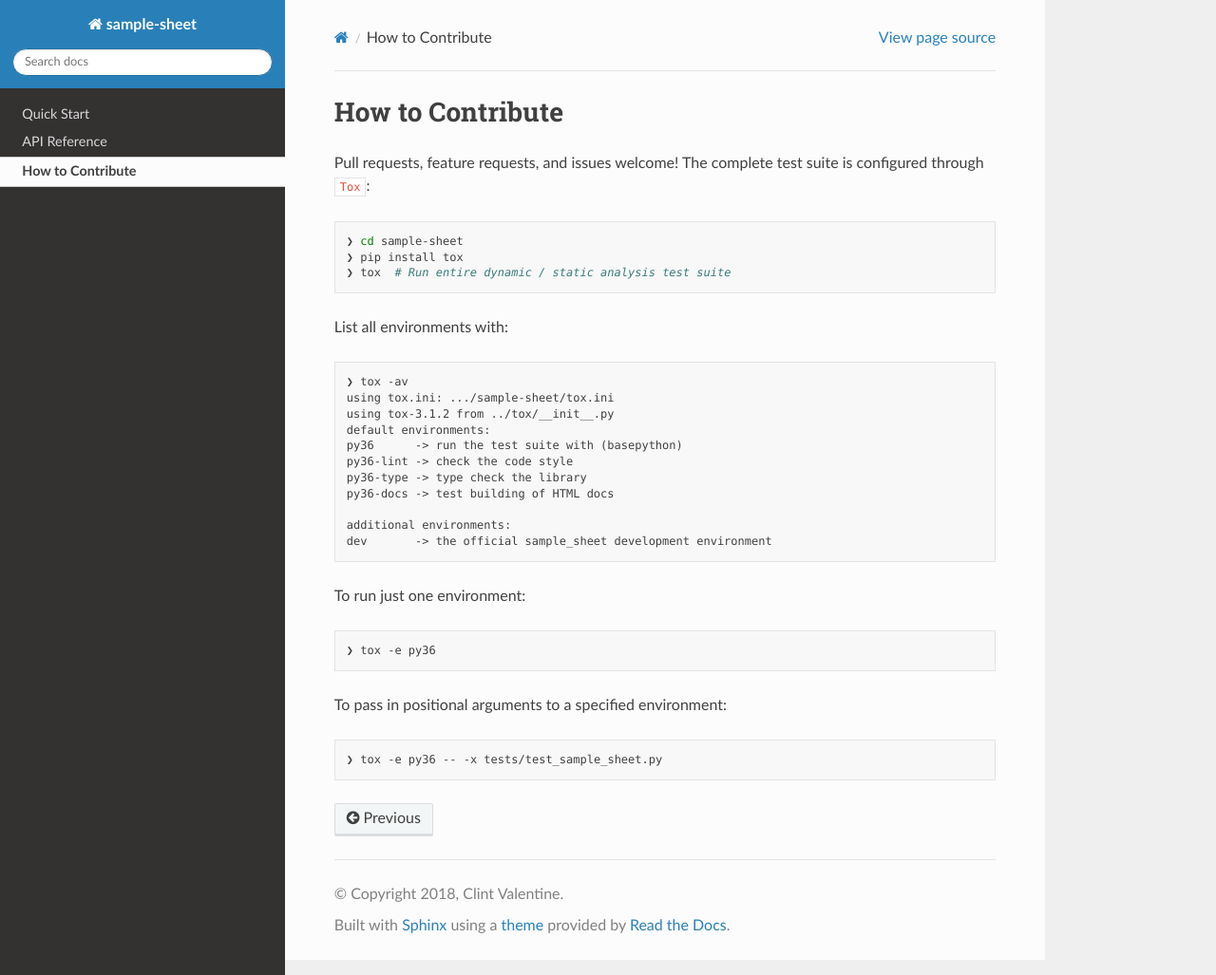
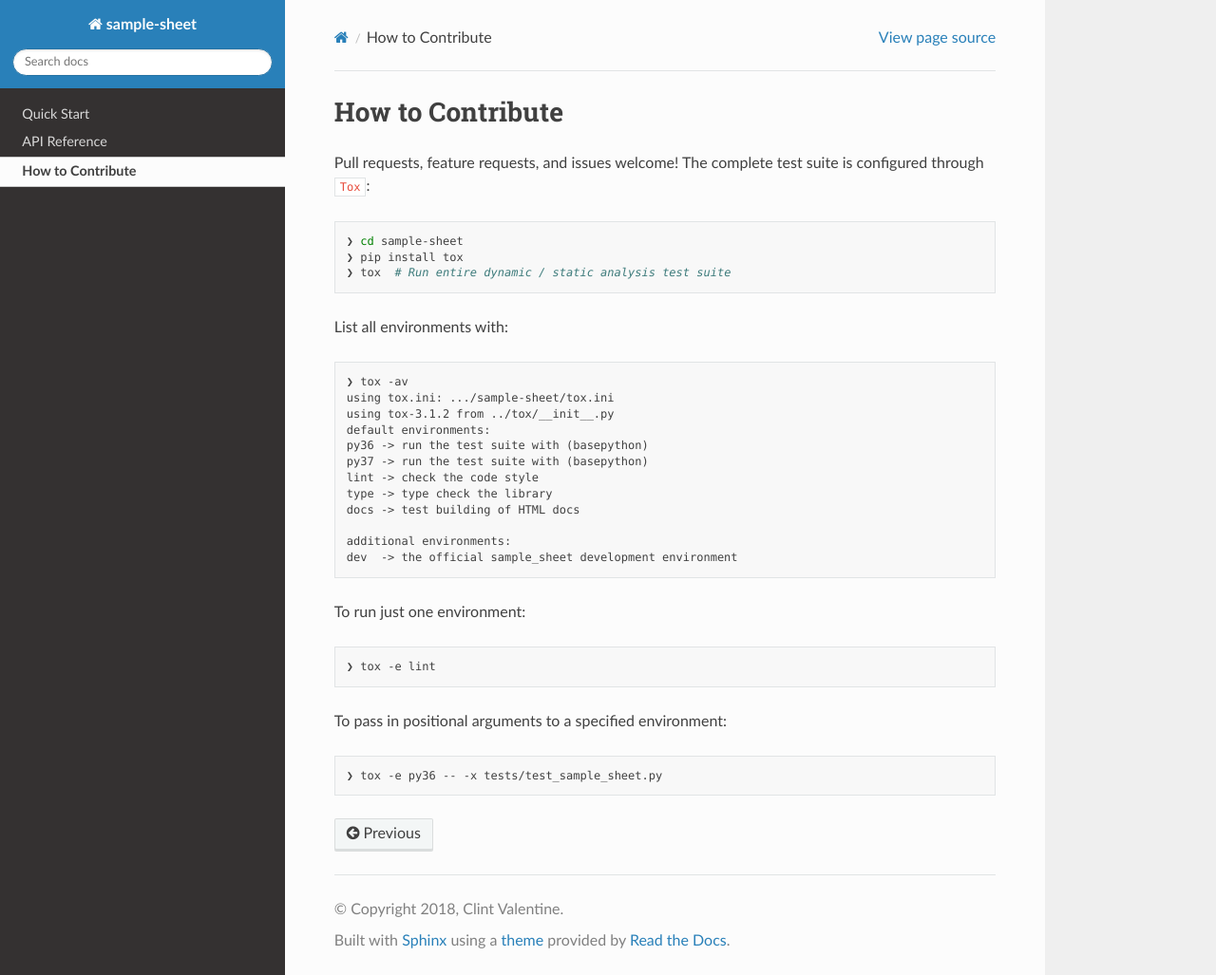
Before and after one commit to clintval/sample-sheet, a Sphinx documentation site: the page built from docs/CONTRIBUTING.md, in a window 1280 px wide and 1027 px high. Shown: the whole window at 95% size. Built offline with Sphinx 7.4.7 and the Read the Docs theme 2.0.0, drawn with Linux system fonts in a browser that asks for light colours.

Commit message:
Update CONTRIBUTING instructions

````diff
--- a/docs/CONTRIBUTING.md
+++ b/docs/CONTRIBUTING.md
@@ -16,19 +16,20 @@ List all environments with:
 using tox.ini: .../sample-sheet/tox.ini
 using tox-3.1.2 from ../tox/__init__.py
 default environments:
-py36      -> run the test suite with (basepython)
-py36-lint -> check the code style
-py36-type -> type check the library
-py36-docs -> test building of HTML docs
+py36 -> run the test suite with (basepython)
+py37 -> run the test suite with (basepython)
+lint -> check the code style
+type -> type check the library
+docs -> test building of HTML docs
 
 additional environments:
-dev       -> the official sample_sheet development environment
+dev  -> the official sample_sheet development environment
 ```
 
 To run just one environment:
 
 ```bash
-❯ tox -e py36
+❯ tox -e lint
 ```
 
 To pass in positional arguments to a specified environment:
````
